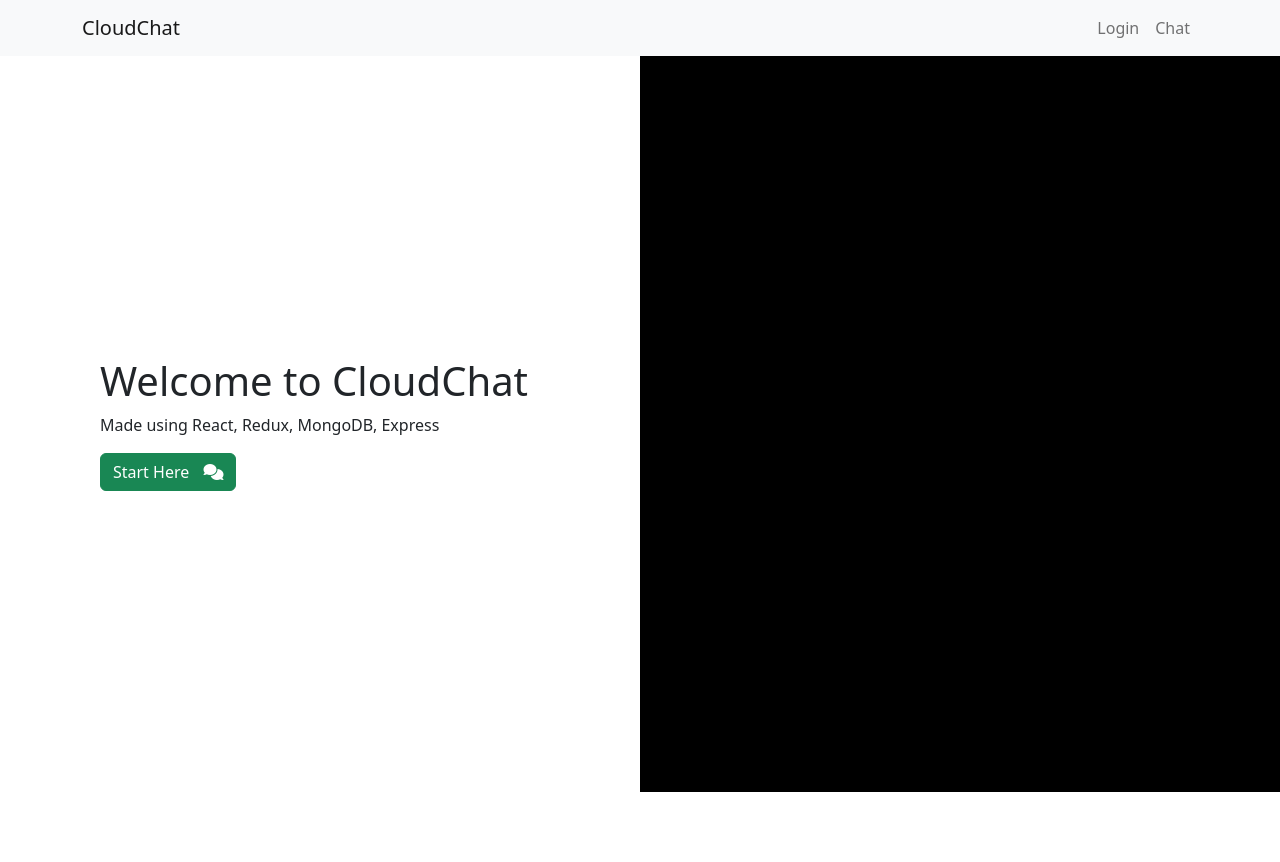
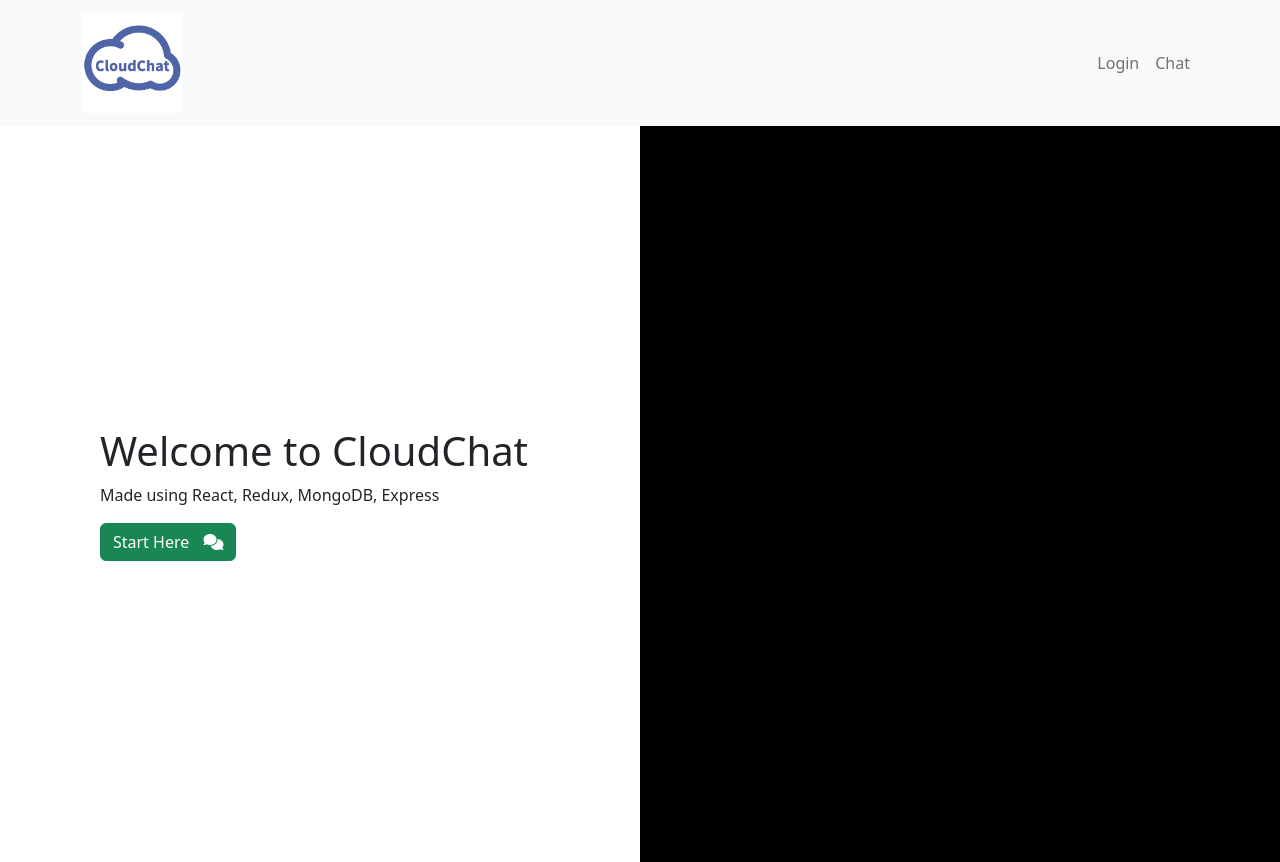
Before and after one commit to farmology/chatapp, a React (Create React App) app in the folder cloudchat/: page / in a window 1280 px wide. Before the commit the page ends 800 px from the top, so only its background shows below. Built offline with nearby package versions, Linux system fonts and the light colour scheme; no server answers.

Commit message:
Add logo to nav bar

```diff
--- a/cloudchat/src/components/Navigation.js
+++ b/cloudchat/src/components/Navigation.js
@@ -7,6 +7,7 @@
 import { useSelector } from 'react-redux';
 import { LinkContainer } from 'react-router-bootstrap';
 import { useLogoutUserMutation } from '../services/appApi';
+import logo from "../assets/logo.png";
 
 
 function Navigation() {
@@ -22,7 +23,9 @@
     <Navbar bg="light" expand="lg">
       <Container>
         <LinkContainer to='/'>
-            <Navbar.Brand>CloudChat</Navbar.Brand>
+            <Navbar.Brand>
+            <img src={logo} style={{ width: 100, height: 100 }} />
+            </Navbar.Brand>
         </LinkContainer>
         <Navbar.Toggle aria-controls="basic-navbar-nav" />
         <Navbar.Collapse id="basic-navbar-nav">
```
Also changed, not shown: cloudchat/src/assets/logo.png (added).
